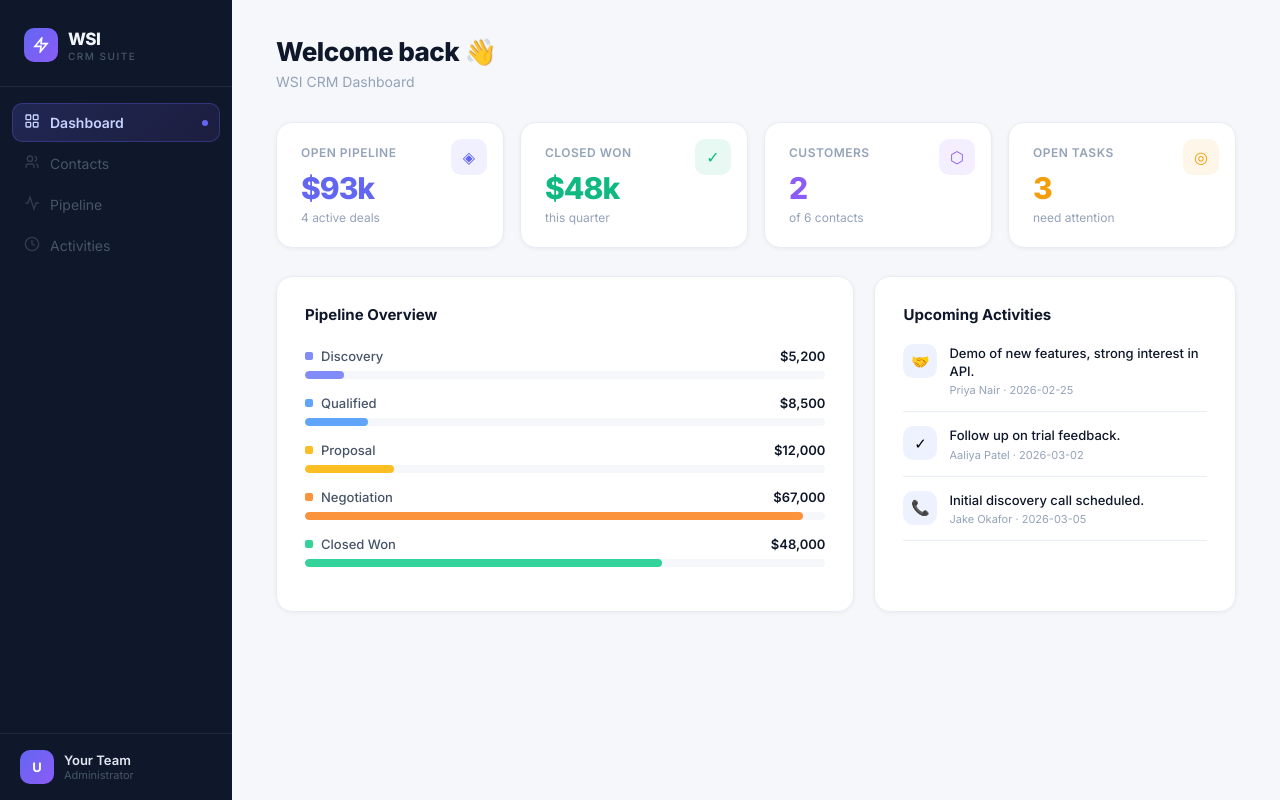
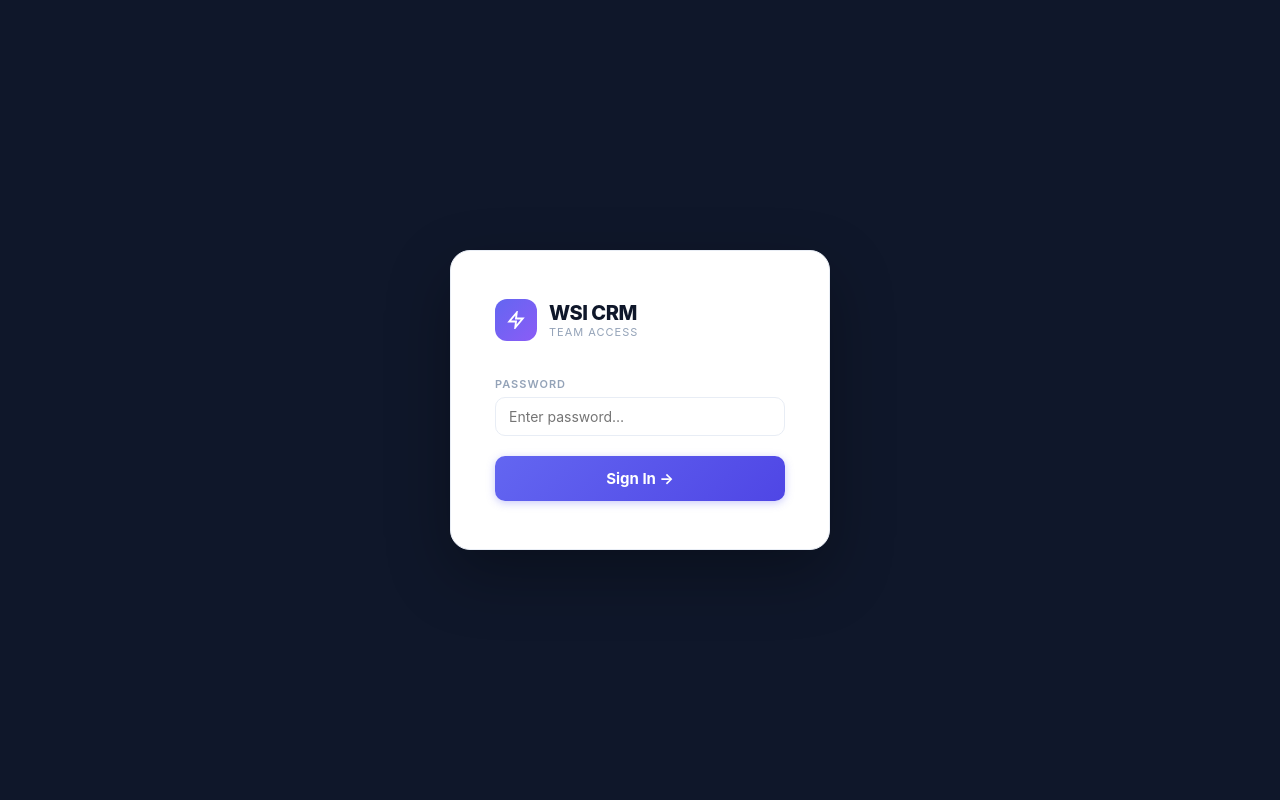
Before and after one commit to OmegaPacific/wsi-crm, a React (Vite) app: page / in a window 1280 px wide. Built offline with nearby package versions, Linux system fonts and the light colour scheme.

Commit message:
add password login

```diff
--- a/src/App.jsx
+++ b/src/App.jsx
@@ -146,7 +146,7 @@ function Btn({ onClick, variant = "ghost", children }) {
 
 // ── Sidebar ───────────────────────────────────────────────────────────────────
 
-function Sidebar({ active, setActive }) {
+function Sidebar({ active, setActive, onLogout }) {
   const items = [
     { key: "dashboard", label: "Dashboard", icon: (
       <svg width="16" height="16" fill="none" stroke="currentColor" strokeWidth="2" viewBox="0 0 24 24"><rect x="3" y="3" width="7" height="7" rx="1"/><rect x="14" y="3" width="7" height="7" rx="1"/><rect x="3" y="14" width="7" height="7" rx="1"/><rect x="14" y="14" width="7" height="7" rx="1"/></svg>
@@ -199,10 +199,13 @@ function Sidebar({ active, setActive }) {
       <div style={{ padding: "16px 20px", borderTop: `1px solid ${C.sidebarBorder}` }}>
         <div style={{ display: "flex", alignItems: "center", gap: 10 }}>
           <div style={{ width: 34, height: 34, borderRadius: 10, background: `linear-gradient(135deg, #6366f1, #8b5cf6)`, display: "flex", alignItems: "center", justifyContent: "center", fontWeight: 700, color: "#fff", fontSize: 13 }}>U</div>
-          <div>
+          <div style={{ flex: 1 }}>
             <div style={{ color: "#e2e8f0", fontSize: 13, fontWeight: 600 }}>Your Team</div>
             <div style={{ color: C.sidebarMuted, fontSize: 11 }}>Administrator</div>
           </div>
+          <button onClick={onLogout} title="Sign out" style={{ background: "transparent", border: "none", color: C.sidebarMuted, cursor: "pointer", fontSize: 16, padding: 4, display: "flex", alignItems: "center" }}>
+            <svg width="15" height="15" fill="none" stroke="currentColor" strokeWidth="2" viewBox="0 0 24 24"><path d="M9 21H5a2 2 0 0 1-2-2V5a2 2 0 0 1 2-2h4"/><polyline points="16 17 21 12 16 7"/><line x1="21" y1="12" x2="9" y2="12"/></svg>
+          </button>
         </div>
       </div>
     </nav>
@@ -601,14 +604,64 @@ function Activities({ activities, setActivities, contacts, saving }) {
   );
 }
 
+// ── Login ─────────────────────────────────────────────────────────────────────
+
+const PASSWORD = "wsi2026"; // ← change this to whatever you want
+
+function Login({ onSuccess }) {
+  const [value, setValue] = useState("");
+  const [error, setError] = useState(false);
+  const submit = () => {
+    if (value === PASSWORD) { onSuccess(); setError(false); }
+    else { setError(true); setValue(""); }
+  };
+  return (
+    <div style={{ display: "flex", minHeight: "100vh", alignItems: "center", justifyContent: "center", background: C.sidebarBg, fontFamily: FONT }}>
+      <div style={{ background: C.surface, borderRadius: 20, padding: "48px 44px", width: 380, boxShadow: "0 24px 64px rgba(0,0,0,0.3)", border: `1px solid ${C.border}` }}>
+        {/* Logo */}
+        <div style={{ display: "flex", alignItems: "center", gap: 12, marginBottom: 36 }}>
+          <div style={{ width: 42, height: 42, borderRadius: 12, background: `linear-gradient(135deg, ${C.accent}, #8b5cf6)`, display: "flex", alignItems: "center", justifyContent: "center" }}>
+            <svg width="18" height="18" fill="none" stroke="#fff" strokeWidth="2.5" viewBox="0 0 24 24"><path d="M13 2L3 14h9l-1 8 10-12h-9l1-8z"/></svg>
+          </div>
+          <div>
+            <div style={{ fontSize: 20, fontWeight: 800, color: C.text, letterSpacing: -0.5 }}>WSI CRM</div>
+            <div style={{ fontSize: 11, color: C.muted, letterSpacing: 1, textTransform: "uppercase" }}>Team Access</div>
+          </div>
+        </div>
+        <div style={{ marginBottom: 8 }}>
+          <FieldLabel>Password</FieldLabel>
+          <input
+            type="password"
+            value={value}
+            onChange={e => { setValue(e.target.value); setError(false); }}
+            onKeyDown={e => e.key === "Enter" && submit()}
+            placeholder="Enter password…"
+            autoFocus
+            style={{ ...inputStyle, border: `1.5px solid ${error ? C.danger : C.border}` }}
+          />
+        </div>
+        {error && <div style={{ color: C.danger, fontSize: 12, marginBottom: 12, fontWeight: 500 }}>Incorrect password. Try again.</div>}
+        {!error && <div style={{ marginBottom: 20 }} />}
+        <button onClick={submit} style={{ width: "100%", padding: "13px", background: `linear-gradient(135deg, ${C.accent}, ${C.accentDark})`, color: "#fff", border: "none", borderRadius: 10, fontWeight: 700, cursor: "pointer", fontFamily: FONT, fontSize: 15, boxShadow: `0 2px 8px rgba(99,102,241,0.35)` }}>
+          Sign In →
+        </button>
+      </div>
+    </div>
+  );
+}
+
 // ── Root ──────────────────────────────────────────────────────────────────────
 
 export default function CRM() {
+  const [authed, setAuthed] = useState(() => sessionStorage.getItem("wsi-authed") === "true");
   const [active, setActive] = useState("dashboard");
   const [contacts, setContacts] = useState(() => loadStore("crm-contacts", initialContacts));
   const [deals, setDeals] = useState(() => loadStore("crm-deals", initialDeals));
   const [activities, setActivities] = useState(() => loadStore("crm-activities", initialActivities));
   const [saving, setSaving] = useState(false);
+
+  const handleLogin = () => { sessionStorage.setItem("wsi-authed", "true"); setAuthed(true); };
+  const handleLogout = () => { sessionStorage.removeItem("wsi-authed"); setAuthed(false); };
 
   useEffect(() => {
     setSaving(true);
@@ -621,10 +674,12 @@ export default function CRM() {
     return () => clearTimeout(t);
   }, [contacts, deals, activities]);
 
+  if (!authed) return <Login onSuccess={handleLogin} />;
+
   return (
     <div style={{ display: "flex", minHeight: "100vh", background: C.bg, fontFamily: FONT }}>
       <link href="https://fonts.googleapis.com/css2?family=Inter:wght@400;500;600;700;800&display=swap" rel="stylesheet" />
-      <Sidebar active={active} setActive={setActive} />
+      <Sidebar active={active} setActive={setActive} onLogout={handleLogout} />
       <main style={{ flex: 1, padding: "36px 44px", overflowY: "auto", minWidth: 0 }}>
         {active === "dashboard"  && <Dashboard contacts={contacts} deals={deals} activities={activities} />}
         {active === "contacts"   && <Contacts contacts={contacts} setContacts={setContacts} saving={saving} />}
```
